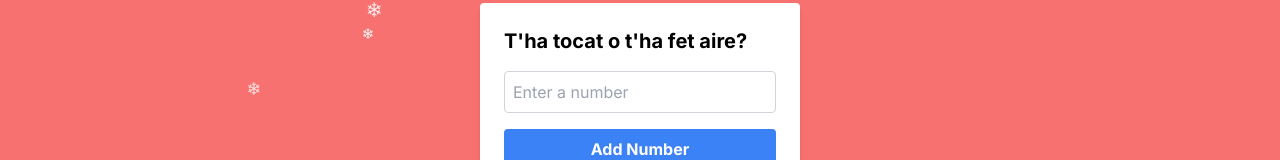
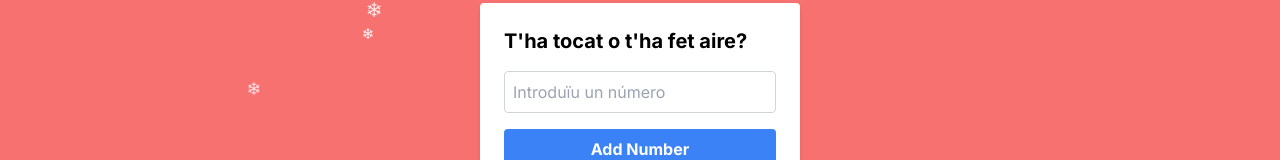
Before and after one commit to nx-alejandrolacasa/lottery-checker, a Next.js app: page / in a window 1280 px wide. Shown: the part 274-434 px from the top of the page. Built offline with nearby package versions, Linux system fonts and the light colour scheme.

Commit message:
Update placeholder and title for input field

```diff
--- a/components/LotteryChecker.tsx
+++ b/components/LotteryChecker.tsx
@@ -133,8 +133,8 @@ export function LotteryChecker() {
               onChange={handleInputChange}
               onKeyDown={addNumber}
               pattern='^[0-9]{1,5}$'
-              placeholder='Enter a number'
-              title='Please enter a number up to 5 digits'
+              placeholder='Introduïu un número'
+              title='Si us plau, introduïu un nombre de fins a 5 dígits'
               type='text'
               value={inputNumber}
             />
```
